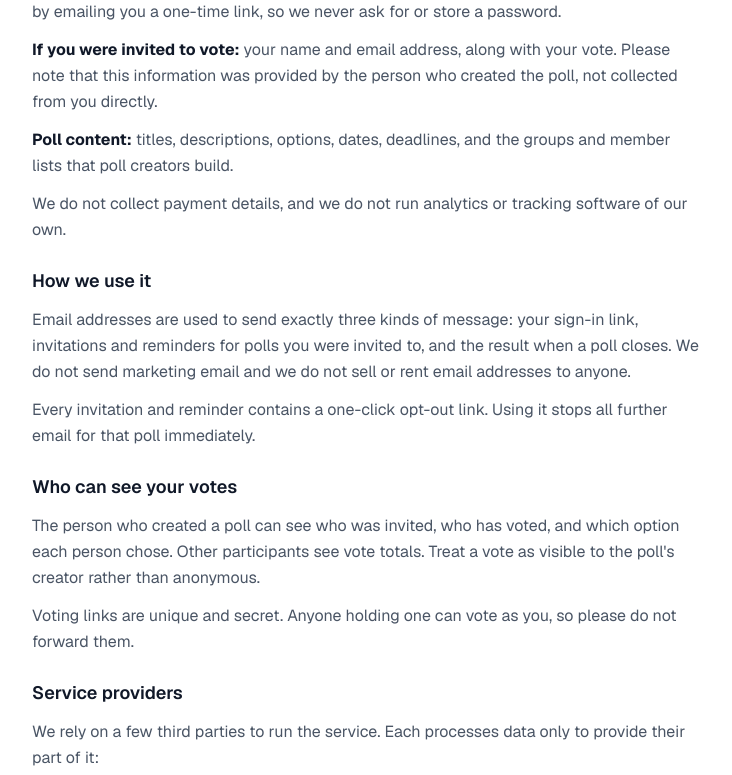
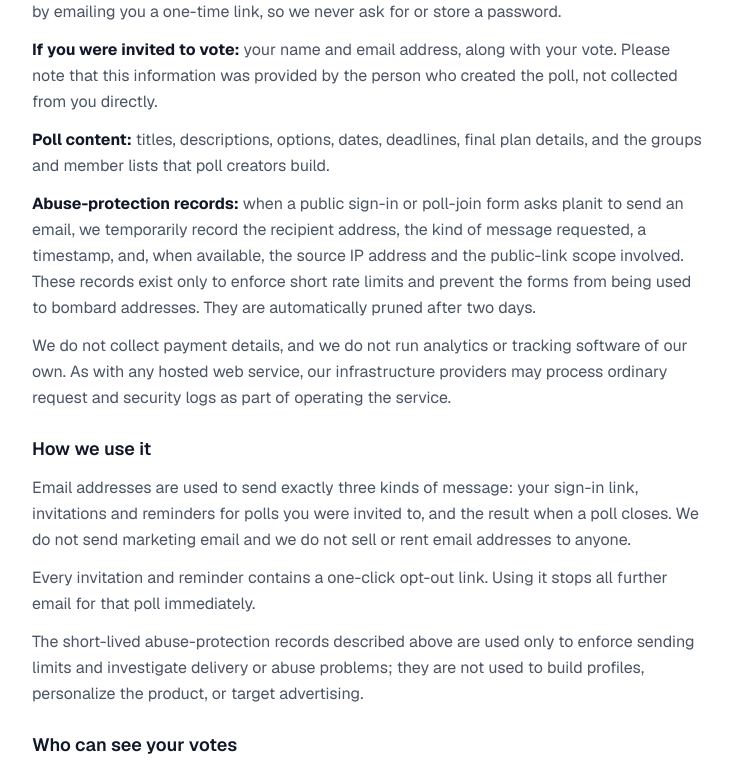
Before and after one commit to killjoy00/planit, a Next.js app: page /privacy in a window 1280 px wide. Shown: the part 340-1115 px from the top of the page, without its empty margins (272-1004 px from the left). Built offline with nearby package versions, Linux system fonts and the light colour scheme.

Commit message:
Disclose short-lived abuse protection data

```diff
--- a/app/(legal)/privacy/page.tsx
+++ b/app/(legal)/privacy/page.tsx
@@ -11,7 +11,7 @@ const CONTACT = "privacy@planitnow.us"
 
 export default function PrivacyPage() {
   return (
-    <Prose title="Privacy Policy" updated="July 25, 2026">
+    <Prose title="Privacy Policy" updated="September 6, 2026">
       <p>
         This policy explains what planit (&quot;we&quot;, &quot;the service&quot;) collects,
         why, and what happens to it. planit is operated as an independent project and is
@@ -33,12 +33,21 @@ export default function PrivacyPage() {
         </p>
         <p>
           <strong className="text-gray-900">Poll content:</strong> titles, descriptions,
-          options, dates, deadlines, and the groups and member lists that poll creators
+          options, dates, deadlines, final plan details, and the groups and member lists that poll creators
           build.
         </p>
         <p>
+          <strong className="text-gray-900">Abuse-protection records:</strong> when a public
+          sign-in or poll-join form asks planit to send an email, we temporarily record the
+          recipient address, the kind of message requested, a timestamp, and, when available,
+          the source IP address and the public-link scope involved. These records exist only to
+          enforce short rate limits and prevent the forms from being used to bombard addresses.
+          They are automatically pruned after two days.
+        </p>
+        <p>
           We do not collect payment details, and we do not run analytics or tracking
-          software of our own.
+          software of our own. As with any hosted web service, our infrastructure providers may
+          process ordinary request and security logs as part of operating the service.
         </p>
       </Section>
 
@@ -52,6 +61,11 @@ export default function PrivacyPage() {
         <p>
           Every invitation and reminder contains a one-click opt-out link. Using it stops
           all further email for that poll immediately.
+        </p>
+        <p>
+          The short-lived abuse-protection records described above are used only to enforce
+          sending limits and investigate delivery or abuse problems; they are not used to build
+          profiles, personalize the product, or target advertising.
         </p>
       </Section>
 
@@ -126,7 +140,8 @@ export default function PrivacyPage() {
       <Section heading="Retention and deletion">
         <p>
           Polls, votes, and group member lists are kept until they are deleted. A poll
-          creator can delete their groups from within the app.
+          creator can delete their groups from within the app. Rate-limit records used to protect
+          the public email forms are automatically deleted after two days.
         </p>
         <p>
           To have your account, or your name and email as a participant, removed entirely,
```
